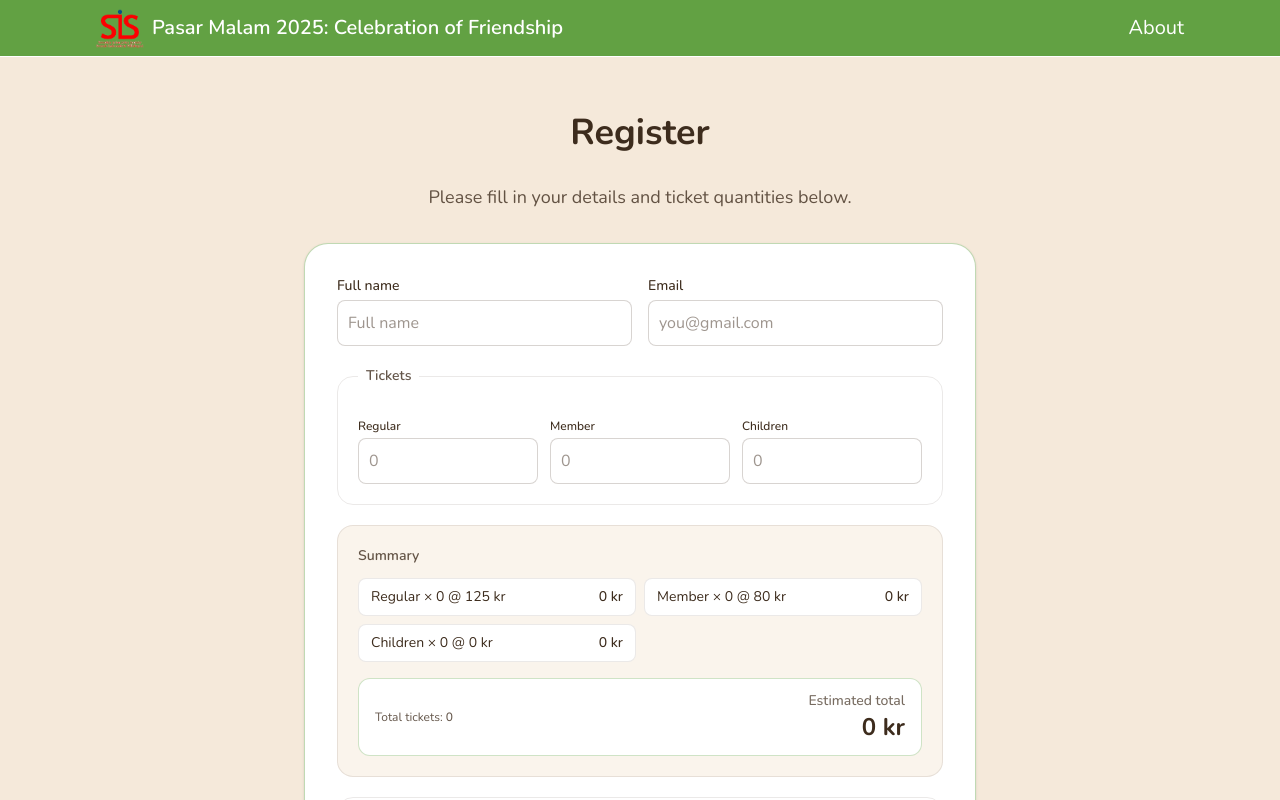
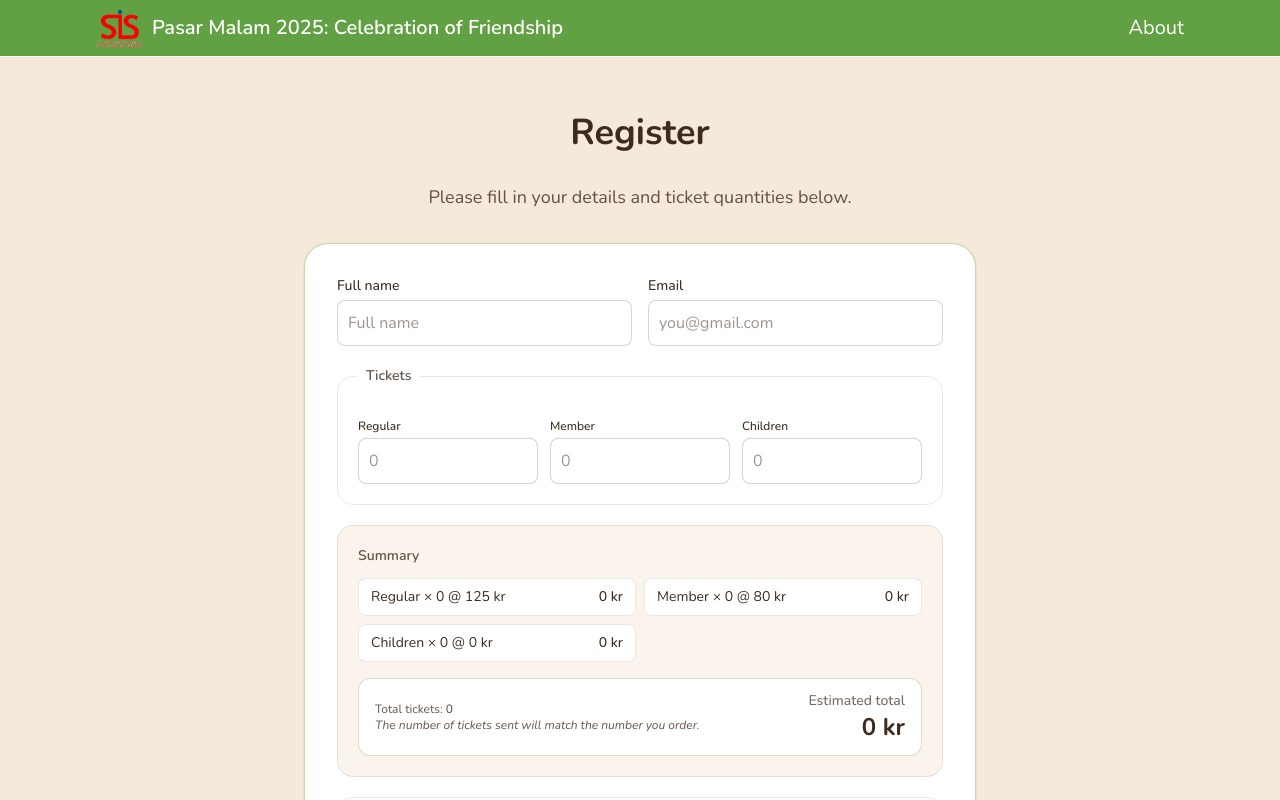
Before and after one commit to sandrayoe/Ticketing_SIS_2025, a Next.js app in the folder ticketing-2025/: page /register in a window 1280 px wide. Shown: the top 800 px of the page. Built offline with nearby package versions, Linux system fonts and the light colour scheme; a web font is replaced by a local one.

Commit message:
minor ticketing ord desc

```diff
--- a/ticketing-2025/app/register/page.tsx
+++ b/ticketing-2025/app/register/page.tsx
@@ -283,6 +283,7 @@ export default function RegisterPage() {
                   <div className="mt-4 flex items-center justify-between rounded-xl border border-earthy-green/30 bg-white px-4 py-3">
                     <div className="text-earthy-dark/80">
                       <div className="text-xs">Total tickets: <span className="font-medium">{totals.totalQty}</span></div>
+                      <div className="text-xs italic">The number of tickets sent will match the number you order.</div>
                     </div>
                     <div className="text-right">
                       <div className="text-sm font-medium text-earthy-dark/70">Estimated total</div>
```
